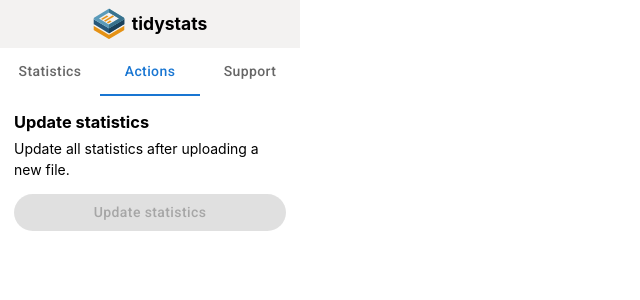
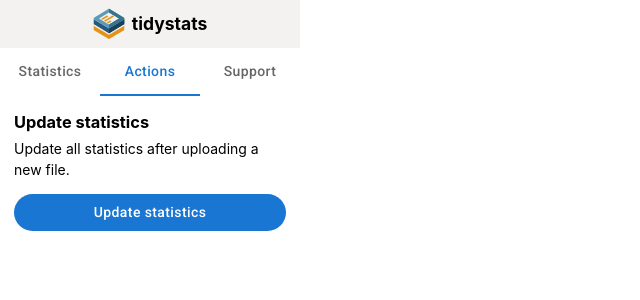
Before and after one commit to WillemSleegers/tidystats-Google-Docs-add-in, a React (Vite) app: page / in a window 1280 px wide. Both pictures are taken after a click on the tab "Actions". Shown: the top 300 px of the page, without its empty margins (0-640 px from the left). Built offline with nearby package versions, Linux system fonts and the light colour scheme.

Commit message:
Improved update statistics functionality

```diff
--- a/src/components/Actions.tsx
+++ b/src/components/Actions.tsx
@@ -1,6 +1,7 @@
 import { Button } from "@mui/material"
 import { Tidystats } from "../classes/Tidystats"
 import { updateStatistics } from "../functions/gas"
+import { useState } from "react"
 
 type ActionsProps = {
   tidystats?: Tidystats
@@ -9,7 +10,18 @@
 export const Actions = (props: ActionsProps) => {
   const { tidystats } = props
 
-  console.log(tidystats)
+  const [disabled, setDisabled] = useState(false)
+  const [status, setStatus] = useState("Update statistics")
+
+  const handleClick = () => {
+    setDisabled(true)
+    setStatus("Updating...")
+    updateStatistics(JSON.stringify(tidystats!.analyses), callback)
+  }
+  const callback = () => {
+    setDisabled(false)
+    setStatus("Update statistics")
+  }
 
   return (
     <div style={{ margin: "1rem" }}>
@@ -18,12 +30,12 @@
       <div>
         <Button
           variant="contained"
-          disabled={tidystats ? false : true}
+          disabled={disabled}
           disableElevation
           fullWidth
-          onClick={() => updateStatistics(JSON.stringify(tidystats!.analyses))}
+          onClick={handleClick}
         >
-          Update statistics
+          {status}
         </Button>
       </div>
     </div>
--- a/src/functions/gas.tsx
+++ b/src/functions/gas.tsx
@@ -17,8 +17,8 @@
   google.script.run.insertStatistics(x)
 }
 
-export const updateStatistics = (x: string) => {
-  google.script.run.updateStatistics(x)
+export const updateStatistics = (x: string, callback: any) => {
+  google.script.run.withSuccessHandler(callback).updateStatistics(x)
 }
 
 export const insertTable = (name: string, x: string) => {
```
Also changed, not shown: 2 other files (tests, documents, lock files or other folders).
